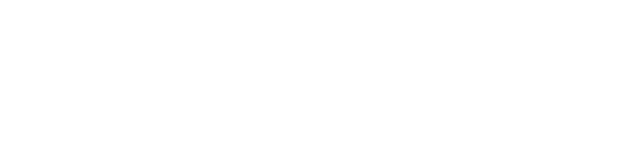
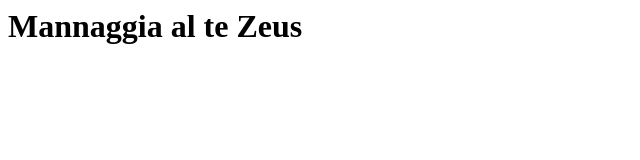
Before and after one commit to Nobody01/MyRepository, a plain HTML site: page index.html in a window 1280 px wide. Shown: the whole page, without its empty margins (0-640 px from the left). Drawn offline with Linux system fonts and the light colour scheme.

Commit message:
modifica index.html con un titolo

```diff
--- a/index.html
+++ b/index.html
@@ -1,4 +1,6 @@
 <html>
 <head></head>
-<body></body>
+<body>
+<h1>Mannaggia al te Zeus </h1>
+</body>
 </html>
```
